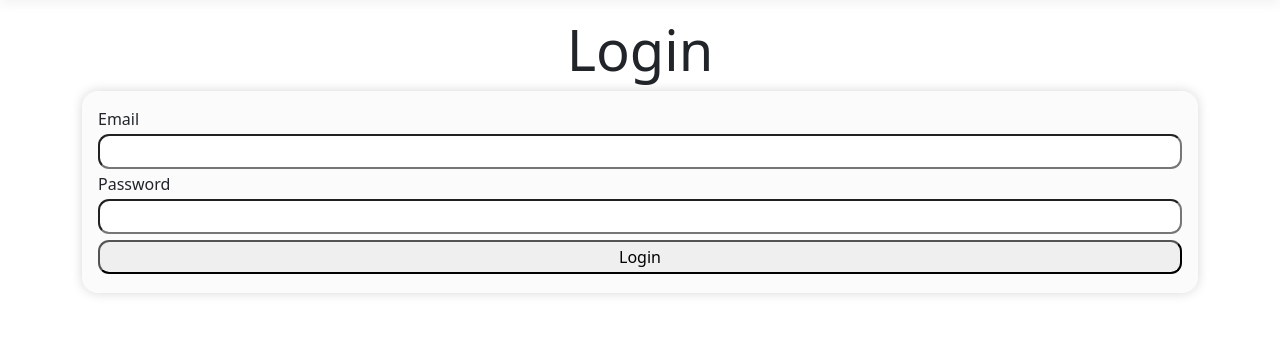
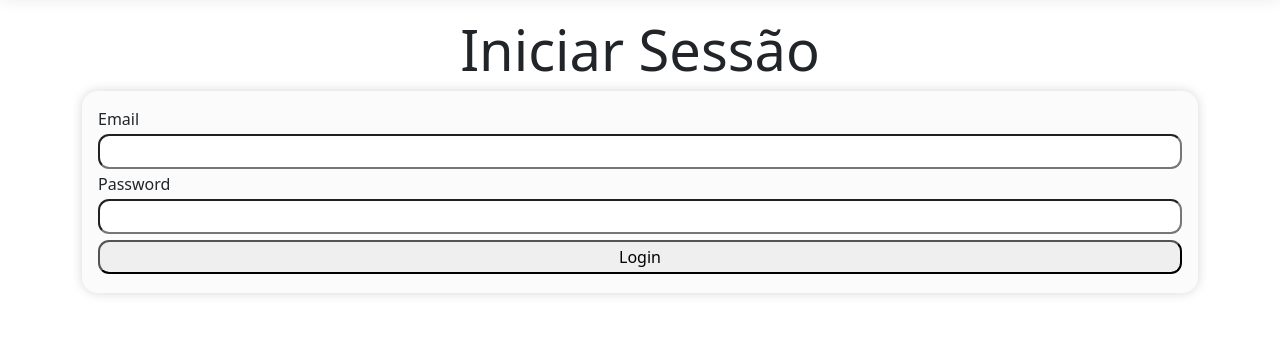
Before and after one commit to Malunny/Unstore-Infnet-Project, an ASP.NET Core app: page /iniciarSessao in a window 1280 px wide. Shown: the part 57-420 px from the top of the page. Run offline with ASP.NET Core 8, Linux system fonts and the light colour scheme; style sheets or scripts are compiled from the project's sources; some libraries are stand-ins or nearby versions.

Commit message:
correcoes

```diff
--- a/Pages/PaginaDetalhadaProduto.cshtml.cs
+++ b/Pages/PaginaDetalhadaProduto.cshtml.cs
@@ -26,7 +26,7 @@ public class PaginaDetalhadaProduto : PageModel
     {
         var usuarioEmail = User.FindFirstValue(ClaimTypes.Email);
         if (usuarioEmail == null)
-            return Redirect("/Login");
+            return Redirect("/iniciarSessao");
 
         Console.WriteLine(produtoId);
         var produto = await servicoProduto.ObterPorId(produtoId);
--- a/Pages/PaginaIniciarSessao.cshtml
+++ b/Pages/PaginaIniciarSessao.cshtml
@@ -2,11 +2,11 @@
 @using Microsoft.AspNetCore.Identity.Data
 @model PaginaIniciarSessao
 @{
-    ViewData["Title"] = "Unstore - Login";
+    ViewData["Title"] = "Unstore - Iniciar Sessão";
 }
 
 <div class="text-center">
-    <h1 class="display-4">Login</h1>
+    <h1 class="display-4">Iniciar Sessão</h1>
 
     <form method="post" style="display: flex;
         flex-direction: column;
--- a/Pages/PaginaIniciarSessao.cshtml.cs
+++ b/Pages/PaginaIniciarSessao.cshtml.cs
@@ -1,6 +1,7 @@
 using System.Security.Claims;
 using Microsoft.AspNetCore.Authentication;
 using Microsoft.AspNetCore.Authentication.Cookies;
+using Microsoft.AspNetCore.Authorization;
 using Microsoft.AspNetCore.Identity.Data;
 using Microsoft.AspNetCore.Mvc;
 using Microsoft.AspNetCore.Mvc.RazorPages;
@@ -10,6 +11,7 @@ using UnstoreProjectADS.Services;
 
 namespace UnstoreProjectADS.Pages;
 
+[AllowAnonymous]
 public class PaginaIniciarSessao : PageModel
 {
     [BindProperty]
--- a/Services/ServicoConta.cs
+++ b/Services/ServicoConta.cs
@@ -33,7 +33,7 @@ public class ServicoConta
         var claims = new List<Claim>
         {
             new Claim(ClaimTypes.Email, email),
-            new Claim(ClaimTypes.Name, email),
+            new Claim(ClaimTypes.Name, usuario.Nome),
         };
 
         var nomeCargo = "Cliente";
```
